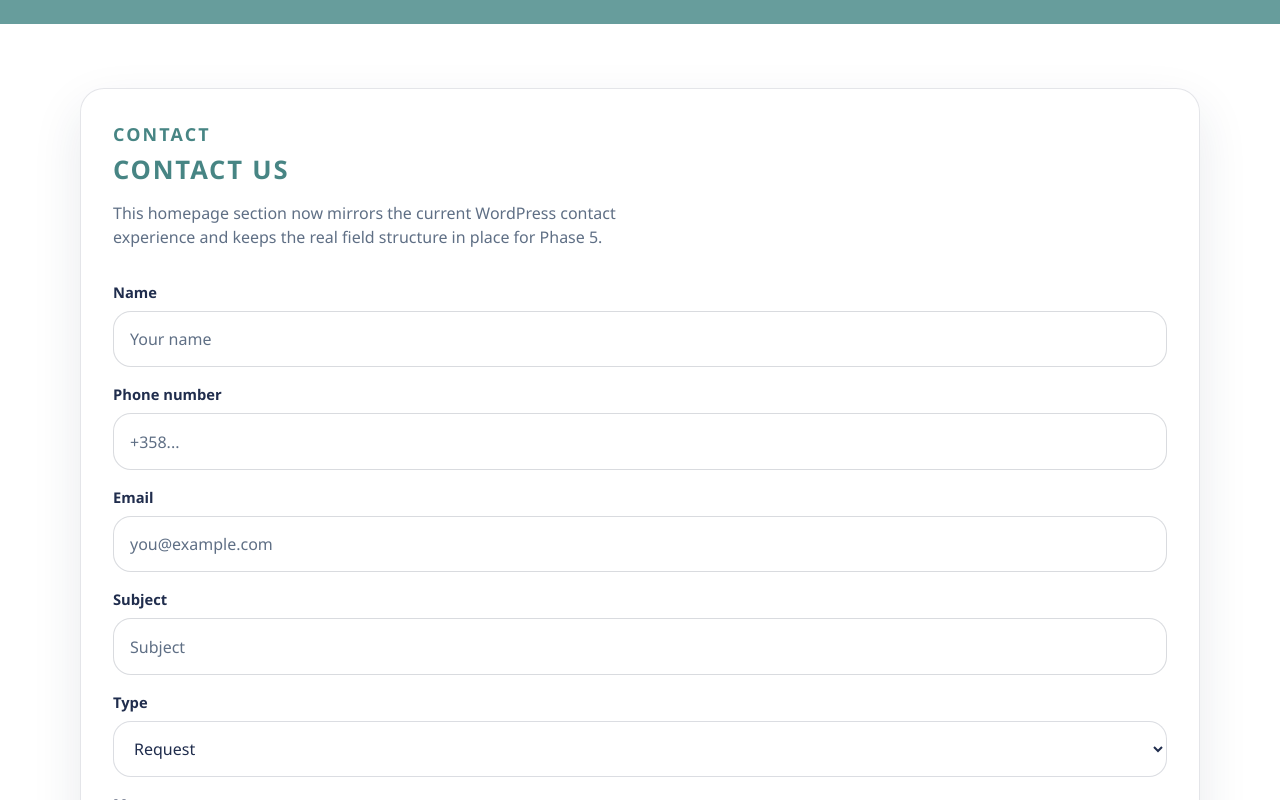
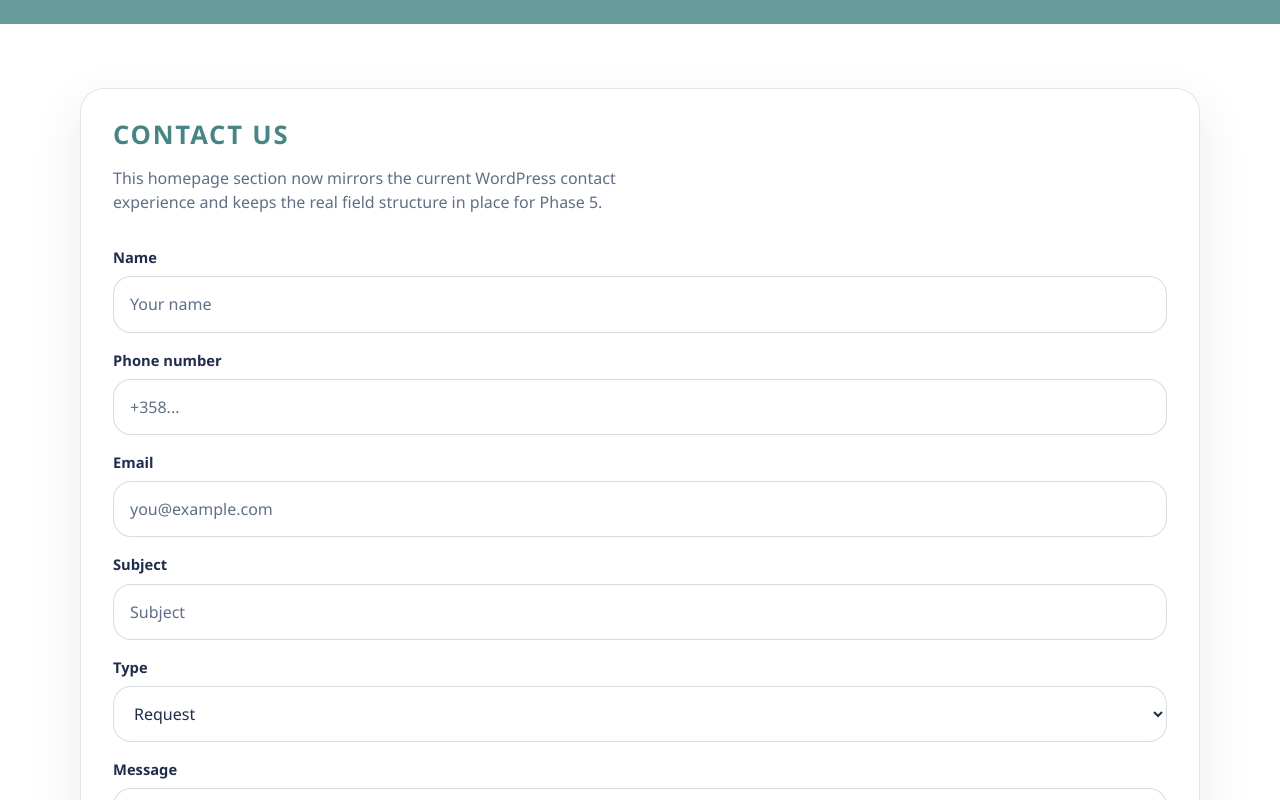
Before and after one commit to d-m-g/aldanex-site, a Next.js app: page / in a window 1280 px wide. Shown: the part 2720-3520 px from the top of the page. Built offline with nearby package versions, Linux system fonts and the light colour scheme.

Commit message:
fix contact section

```diff
--- a/src/sections/ContactPreviewSection.jsx
+++ b/src/sections/ContactPreviewSection.jsx
@@ -11,7 +11,7 @@ export default function ContactPreviewSection() {
     <Section id="contact">
       <Card className={styles.card}>
         <div className={styles.copy}>
-          <Heading eyebrow="Contact" as="h2">
+          <Heading as="h2">
             Contact us
           </Heading>
           <p className={styles.text}>
```
